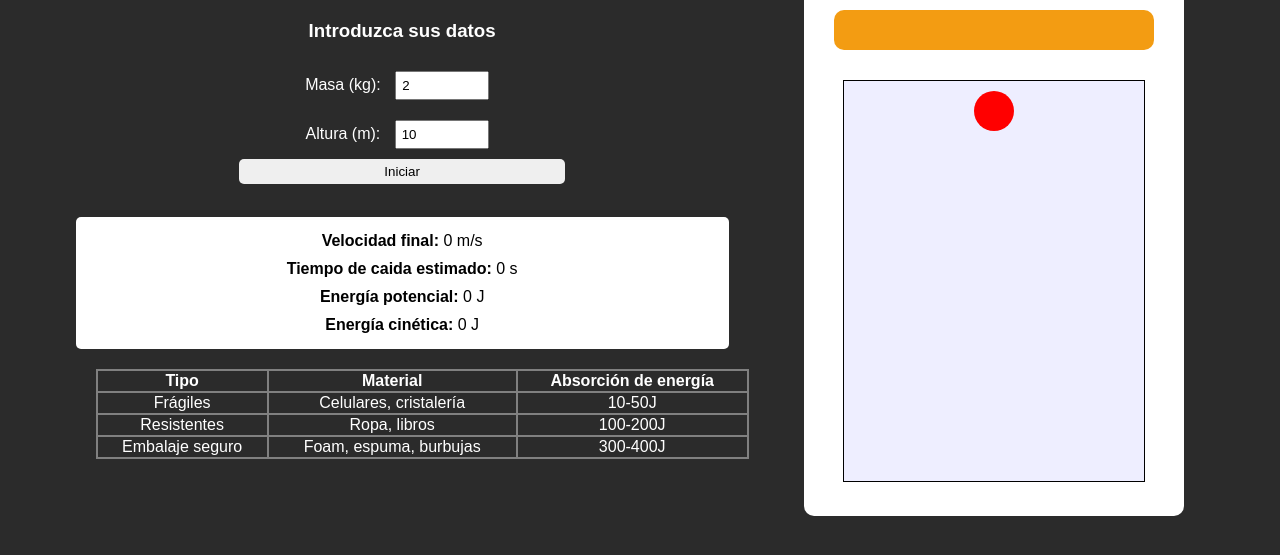
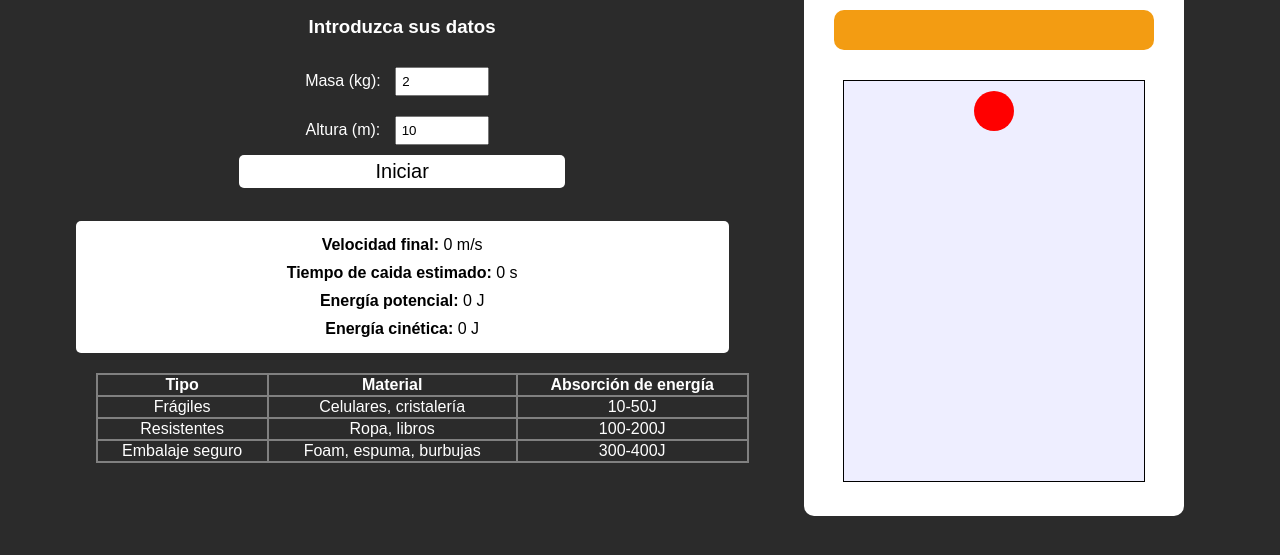
Before and after one commit to AllanBit6/Ca-da-libre, a plain HTML site: page index.html in a window 1280 px wide. Shown: the part 183-738 px from the top of the page. Drawn offline with Linux system fonts and the light colour scheme.

Commit message:
Fin del proyecto

```diff
--- a/app.js
+++ b/app.js
@@ -62,7 +62,6 @@
       ctx.clearRect(0, 0, canvas.width, canvas.height);
       const h = canvas.height - 50;
       const posY = proporcion * h;
-
       ctx.fillStyle = "red";
       ctx.beginPath();
       ctx.arc(canvas.width / 2, 30 + posY, 20, 0, Math.PI * 2);
--- a/style.css
+++ b/style.css
@@ -32,7 +32,14 @@
         margin: auto;
         padding: 5px;
         border: grey;
+        background-color: white;
+        font-size: 20px;
         border-radius: 5px;
+        transition: 0.3s;
+    }
+    #empezar:hover{
+        background-color: rgb(196, 196, 196);
+        color: white;
     }
     canvas {
         border: 1px solid black;
```
